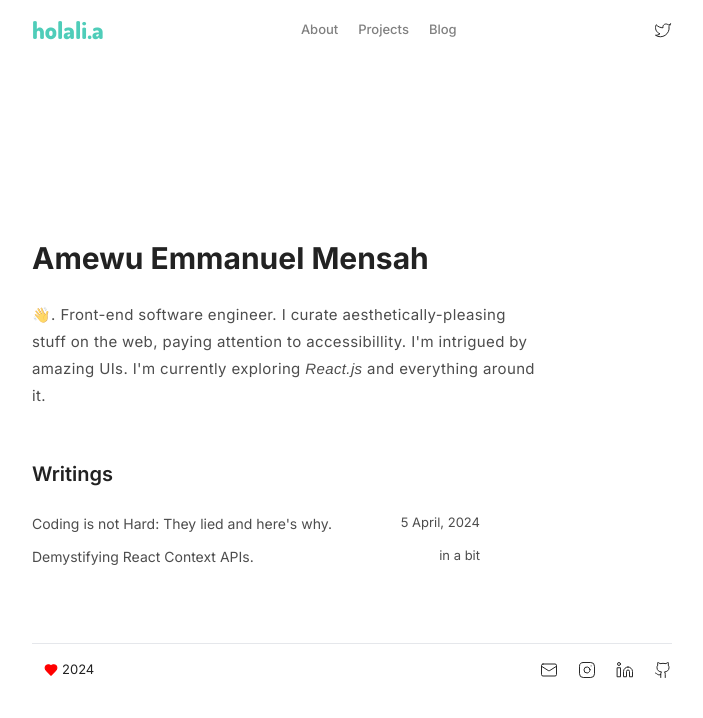
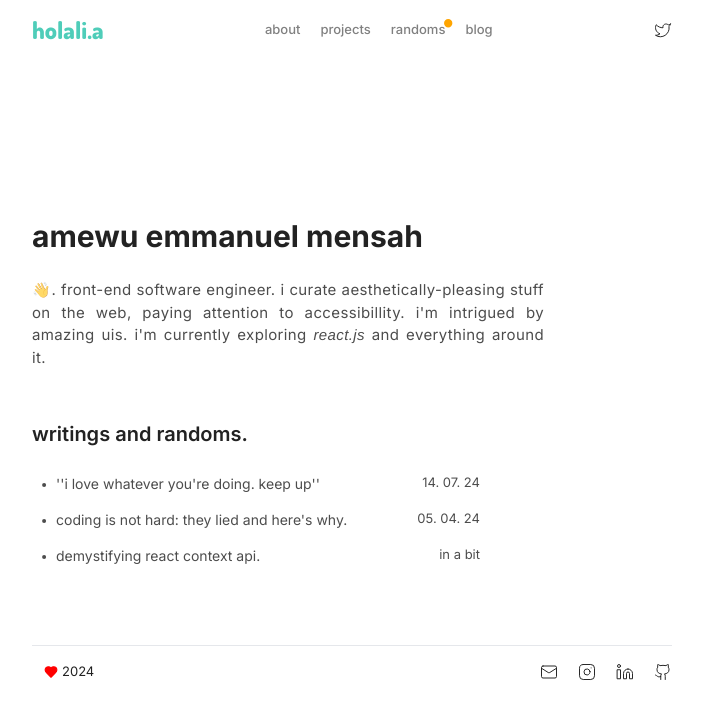
Before and after one commit to holaliamewu/portfolio-react, a React (Vite) app: page / in a window 1280 px wide. Shown: the top 718 px of the page, without its empty margins (288-991 px from the left). Built offline with nearby package versions, Linux system fonts and the light colour scheme.

Commit message:
feat: randoms

```diff
--- a/src/components/Navbar.jsx
+++ b/src/components/Navbar.jsx
@@ -2,7 +2,7 @@ import React, { useState, useContext } from 'react';
 import Header from './Header'
 import { NavLink } from 'react-router-dom'
 import navData from '../resources/navData'
-import { Menu, SunDim, Twitter, X } from 'lucide-react';
+import { Dot, Menu, SunDim, Twitter, X } from 'lucide-react';
 import { SeeMenuContext } from '../pages/Layout';
 import MobileMenu from './MobileMenu';
 
@@ -12,10 +12,10 @@ export default function Navbar() {
 
   const linkButtons = navData.map( link => (
     <NavLink
-    className='px-[8px] xs:hidden text-[gray] hover:text-[#222] md:block py-[2px] font-[500] text-[13px]   '
+    className='px-[8px] xs:hidden text-[gray] hover:text-[#222] md:block py-[2px] font-[500] text-[13px] relative    '
     key={ link.key}
     to={link.link}
-    > {link.title} </NavLink>
+    > {link.title} { link.isSpecial && <Dot color='orange' size={50} className='absolute -right-5 -top-5' />} </NavLink>
   ))
 
     return (
--- a/src/components/QuickAbout.jsx
+++ b/src/components/QuickAbout.jsx
@@ -1,13 +1,13 @@
 import React from "react";
 
-export default function QuickAboout() {
+export default function QuickAbout() {
     return(
         <div className=" xs:w-[90%] md:w-[80%] mr-auto xs:font-[400]
         md:font-[400] xs:text-[17px] text-[rgba(0,0,0,0.7)] md:text-[15px] tracking-wide ">
-            <p className="leading-[1.8] "
-            >👋. Front-end software engineer. I curate aesthetically-pleasing
-             stuff on the web, paying attention to accessibillity. I'm intrigued
-              by amazing UIs. I'm currently exploring <span className="italic font-['Helvetica'] font-[300]">React.js</span>  and everything around it.</p>
+            <p className="leading-[1.8]b text-justify "
+            >👋. front-end software engineer. i curate aesthetically-pleasing
+             stuff on the web, paying attention to accessibillity. i'm intrigued
+              by amazing uis. i'm currently exploring <span className="italic font-['Helvetica'] font-[300]">react.js</span>  and everything around it.</p>
         </div>
     )
 }
--- a/src/main.jsx
+++ b/src/main.jsx
@@ -1,13 +1,11 @@
 import React from 'react'
 import ReactDOM from 'react-dom/client'
 import App from './pages/App'
-import { SpeedInsights  } from "@vercel/speed-insights/next"
 
 
 
 ReactDOM.createRoot(document.getElementById('root')).render(
   <React.StrictMode>
-    <SpeedInsights />
     <App />
   </React.StrictMode>,
 )
--- a/src/pages/App.jsx
+++ b/src/pages/App.jsx
@@ -9,6 +9,8 @@ import ProjectContainer from "./ProjectContainer";
 import Blog from "./Blog";
 import Home from "./Home";
 import BlogOne from "./BlogOne";
+import Randoms from './Randoms'
+import RandomsOne from './RandomsOne'
 
 
 export default function App() {
@@ -19,6 +21,8 @@ export default function App() {
               <Route index element={ <Home />} />
               <Route path='/about' element={ <About /> } />
               <Route path='/projects' element={ <ProjectContainer /> } />
+              <Route path='/randoms' element={ <Randoms /> } />
+              <Route path='/randoms/i-love-whatever-youre-doing-keep-up' element={ <RandomsOne /> } />
               <Route path='/blog' element={ <Blog /> } />
               <Route path='/blog/coding-is-not-hard' element={ <BlogOne /> } />
             </Route>
--- a/src/pages/Home.jsx
+++ b/src/pages/Home.jsx
@@ -3,6 +3,7 @@ import { NavLink } from "react-router-dom";
 import Footer from "../components/Footer.jsx";
 import QuickAboout from "../components/QuickAbout.jsx";
 import { blog } from "../resources/blogData.jsx";
+import { Dot } from 'lucide-react'
 
 
 export default function Home() {
@@ -10,17 +11,17 @@ export default function Home() {
     return(
         <div
         className=" w-full md:h-[80vh] flex flex-col xs:mt-12 justify-center  ">
-            <div className=" xs:mt-11 md:mt-[100px] mb-[20px] ">
-                <h1 className="font-[700] md:text-left text-[28px] md:text-[30px] text-center  mb-0" >Amewu Emmanuel Mensah </h1>
+            <div className=" xs:mt-11 md:mt-[80px] mb-[20px] ">
+                <h1 className="font-[700] text-left text-[28px] md:text-[30px]  mb-0" >amewu emmanuel mensah </h1>
             </div>
             <QuickAboout />
             <h4
             className='font-[600] mt-[50px] xs:w-[100%] mx-auto md:text-[20px] xs:text-[19px] mb-6 text-cente md:text-left'
-            >Writings</h4>
+            ><span className="hover:underline" >writings</span> and <span className="hover:underline">randoms</span>.</h4>
           { blog.map( blogpost => {
             return(
                 <span className="flex justify-between lg:w-[70%] text-[14px] xs:w-[90%] mb-3 text-[rgba(0,0,0,0.7)] hover:text-[#222] xs:mx-auto md:mx-0 " >
-                     <NavLink to={`blog${blogpost.link}`} className="font-[400]  " > {blogpost.title}</NavLink>
+                     <NavLink to={`${ blogpost.isRandom ? 'randoms' : 'blog'}${blogpost.link}`} className="flex font-[400]  " ><Dot />  {blogpost.title}</NavLink>
                      <h6 className="font-[400] text-[13px]  text-right">{blogpost.releaseDate}</h6>
                  </span>
             )
--- a/src/pages/ProjectContainer.jsx
+++ b/src/pages/ProjectContainer.jsx
@@ -9,7 +9,7 @@ export default function ProjectContainer () {
         className='flex gap-1 items-center font-[700] text-[17px] xs:text-[19px] py-2 text-center md:text-left mt-[100px] '
         >
                 <HardHat size={20} strokeWidth={0.5} />
-                  Projects.</h4>
+                  projects.</h4>
                   <p className="text-[13px] text-[gray] mb-[50px]" >stuff i worked on. </p>
                   <span className="grid xs:grid-cols-2 md:grid-cols-3 gap-2 " >
                     <Projects />
--- /dev/null
+++ b/src/pages/Randoms.jsx
@@ -0,0 +1,16 @@
+import { Drama } from 'lucide-react'
+import React from 'react'
+import { Link } from 'react-router-dom'
+
+export default function Randoms() {
+  return (
+    <div>
+        <h1 className='flex gap-1 items-center font-[700] md:text-[18px] xs:text-[19px]  text-center md:text-left mt-[100px]' ><Drama size={20} strokeWidth={1.5}/> randoms</h1>
+        <p className='text-[12px] text-gray-500 mb-[60px]' >just random thoughts. happy. sad. anything. hope you relate or something.</p>
+        <Link to='/randoms/i-love-whatever-youre-doing-keep-up' className='flex items-center justify-between md:w-[70%]' >
+        <h4 className='text-sm '>"i love whatever you're doing. keep up"</h4>
+        <h4 className='text-sm ' >14. 07. 24</h4>
+        </Link>
+    </div>
+  )
+}
--- /dev/null
+++ b/src/pages/RandomsOne.jsx
@@ -0,0 +1,21 @@
+import React from 'react'
+import { Link } from 'react-router-dom'
+
+export default function Randoms() {
+  return (
+    <div>
+        <h1 className='flex gap-1 items-center font-[700] md:text-[18px] xs:text-[19px]  text-center md:text-left mt-[100px]' >"i love whatever you're doing. keep up."</h1>
+        <div className='flex flex-col gap-6 text-sm mt-6 tracking-wide font-[400] leading-[1.8] text-justify hyphens-auto' >
+            <p className='' >imagine your interviewer telling you this at the end of a seemingly successful interview and so you keep refreshing your mail every minute
+            to see what you think should happen in your perfect world.
+            </p>
+            <p >so you spend the next 14-21 days waiting for your good news only to see a "we can't proceed with your
+            application at this time". you can feel the pain right? yes that's what i felt. but fortunately for me, i had just finished reading <span className='italic' >the subtle art of not giving a f*ck</span> so
+            yeah took like a monday morning class.</p>
+            <p className='' >the thing here is: rejections of all sorts will come -- and i actually mean bigger ones. it's your responsibility to respond how you'll respond.  </p>
+            <p className='' >so the way forward?</p>
+            <p className='' >since the outcome of the interview means: you're not good enough, i'm going to do 2x of the work i've been doing and hopefully expect something better.</p>
+        </div>
+    </div>
+  )
+}
--- a/src/resources/blogData.jsx
+++ b/src/resources/blogData.jsx
@@ -1,13 +1,21 @@
 
 export const blog = [
     {
-        'title' : "Coding is not Hard: They lied and here's why.",
-        'releaseDate' : '5 April, 2024',
-        'link' : '/coding-is-not-hard/'
+        title: "''i love whatever you're doing. keep up''",
+        releaseDate: '14. 07. 24',
+        link: '/i-love-whatever-youre-doing-keep-up',
+        isRandom: true
     },
     {
-        'title' : "Demystifying React Context APIs.",
-        'releaseDate' : 'in a bit',
-        'link' : ''
+        title : "coding is not hard: they lied and here's why.",
+        releaseDate : '05. 04. 24',
+        link : '/coding-is-not-hard/',
+        isRandom: false
+    },
+    {
+        title : "demystifying react context api.",
+        releaseDate : 'in a bit',
+        link : '',
+        isRandom: false
     }
 ]
--- a/src/resources/navData.jsx
+++ b/src/resources/navData.jsx
@@ -2,20 +2,26 @@
 
 const navData = [
     {
-        title: "About",
+        title: "about",
         key: 1,
         link: "/about",
         isSpecial: false,
     },
     {
-        title: "Projects",
+        title: "projects",
         key: 2,
         link: '/projects',
         isSpecial: false,
     },
     {
-        title: "Blog",
+        title: "randoms",
         key: 3,
+        link: '/randoms',
+        isSpecial: true,
+    },
+    {
+        title: "blog",
+        key: 4,
         link: '/blog',
         isSpecial: false,
     },
```
Also changed, not shown: src/pages/About.jsx (+12 -11 lines), 1 other file (tests, documents, lock files or other folders).
